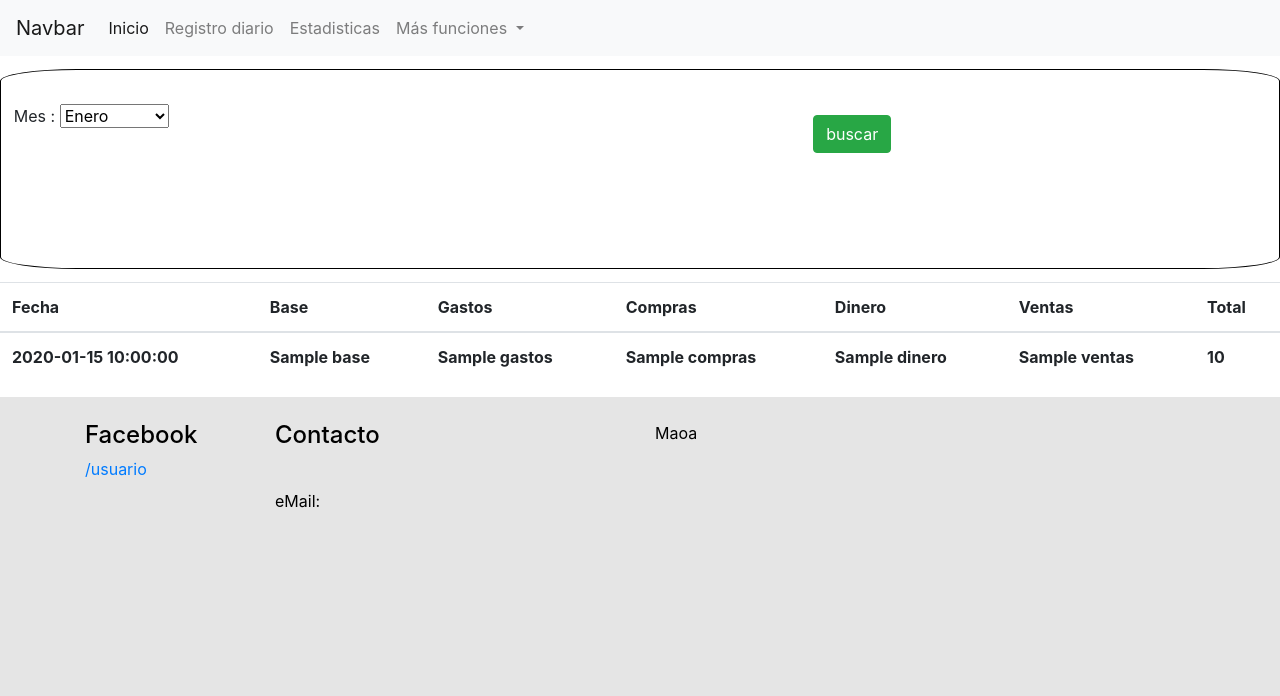
After one commit to Juancho20/ToolsCustom, a Flask app: template pagodiario/templates/estadisticas.html in a window 1280 px wide. The commit adds this page. Shown: the top 696 px of the page. Run offline with Flask 2, Linux system fonts and the light colour scheme; the template is opened without the code that fills it: values that come from a table or form of the project are taken from there, most other values are stand-ins (such as "Sample title", 1, 10 or a date in 2020); lists and menus that the app fills with data are empty; some libraries are stand-ins or nearby versions.

Commit message:
Add files via upload
Se agrego el campo para buscar por mes , pronto se adicionara las respectivas gráficas para poder visualizar de una mejor manera.

```diff
--- a/pagodiario/forms.py
+++ b/pagodiario/forms.py
@@ -1,5 +1,5 @@
 from wtforms import Form
-from wtforms import StringField
+from wtforms import StringField, SelectField
 from wtforms.fields.html5 import DateField
 
 class RegistroForm(Form):
@@ -11,3 +11,8 @@ class RegistroForm(Form):
 	dinero = StringField('Dinero')
 	ventas = StringField('Ventas')
 	total = StringField('Total')
+
+class BuscarForm(Form):
+	mes = SelectField('Mes', choices = [('01','Enero'),('02','Febrero'),('03','Marzo'),('04','Abril'),('05','Mayo'),('06','Junio'),('07','Julio'),('08','Agosto'),('09','Septiembre'),('10','Octubre'),('11','Noviembre'),('12','Diciembre')])
+	#dia = SelectField('Dia', choices = [('01'),('02')])
+	#m = SelectField('Mes', choices = [('enero', 'Enero'), ('febrero', 'Febrero'), ('marzo', 'Marzo'), ('abril','Abril'), ('mayo','Mayo'),('mayo','Mayo'),('mayo','Mayo'),('mayo','Mayo'),('septiembre','Septiembre'),('octubre','Octubre'),('noviembre','Noviembre'),('diciembre','Diciembre')])
--- a/pagodiario/run.py
+++ b/pagodiario/run.py
@@ -51,14 +51,28 @@ def registro():
 		registroform.total.data = ""
 		conexion.close()
 
-		conexion_listar = sqlite3.connect('C:/Users/'+username+'/Desktop/pagodiario/data/registro_diario.db')
-		conexion_listar.row_factory = sqlite3.Row
+	conexion_listar = sqlite3.connect('C:/Users/'+username+'/Desktop/pagodiario/data/registro_diario.db')
+	conexion_listar.row_factory = sqlite3.Row
 
-		cursor_listar = conexion_listar.cursor()
-		cursor_listar.execute("SELECT fecha,base,gastos,compras,dinero,ventas,total FROM Registro")
-		rows = cursor_listar.fetchall();
-		#conexion_listar.close()
+	cursor_listar = conexion_listar.cursor()
+	cursor_listar.execute("SELECT fecha,base,gastos,compras,dinero,ventas,total FROM Registro")
+	rows = cursor_listar.fetchall();
+	#conexion_listar.close()
 	return render_template('registro_diario.html', form = registroform, rows = rows)
+
+@app.route('/estadisticas', methods=["GET", "POST"])
+def estadisticas():
+	#meses = ['01':'Enero','02':'Febrero','03':'Marzo','04':'Abril','05':'Mayo','06':'Junio',
+	#		'07':'Julio','08':'Agosto','09':'Septiembre','10':'Octubre','11':'Noviembre','12':'Diciembre']
+	buscarform = forms.BuscarForm(request.form)
+	if request.method == 'POST':
+		buscarform.mes.data
+	conexion_listar = sqlite3.connect('C:/Users/'+username+'/Desktop/pagodiario/data/registro_diario.db')
+	conexion_listar.row_factory = sqlite3.Row
+	cursor_listar = conexion_listar.cursor()
+	cursor_listar.execute("SELECT * FROM Registro WHERE fecha LIKE '%"+buscarform.mes.data+"%'")
+	row = cursor_listar.fetchall();
+	return render_template('estadisticas.html', form = buscarform, row = row)
 
 
 if __name__ == '__main__':
@@ -110,3 +124,8 @@ def sumar():
 #ganancia = registroform.base.data + registroform.ventas.data
 #gasto = registroform.gastos.data + registroform.compras.data
 #gasto1 = gasto - registroform.dinero.data
+
+
+
+#Tengo que unir lo que hice en estadisticas junto con registro_diario ya que encontre la forma de adicionar
+#el pequeño buscador
--- a/pagodiario/static/css/style.css
+++ b/pagodiario/static/css/style.css
@@ -3,13 +3,16 @@ body{
 	margin: 0;
 }
 form{
-	/*border: 1px solid orange;*/
+	border: 1px solid orange;
 	margin: 1% auto;
 	padding: 1%;
 	border-radius: 6% 6% 6% 6%;
 	background: rgba(255,255,255,0.2);
 	width: 100%;
-
+	height: 200px;
+}
+.buscar{
+	border: 1px solid black;
 }
 button{
 	margin-left: 40em;
--- a/pagodiario/templates/_macro.html
+++ b/pagodiario/templates/_macro.html
@@ -2,3 +2,4 @@
 	<td> {{ field.label }} </td>
 	<dd> {{ field(**kwargs)|safe }} </dd>
 {%endmacro%}
+<!--(**kwargs)-->
--- a/pagodiario/templates/base.html
+++ b/pagodiario/templates/base.html
@@ -21,6 +21,9 @@
       </li>
       <li class="nav-item">
         <a class="nav-link" href="{{ url_for('registro') }}">Registro diario</a>
+      </li>
+      <li class="nav-item">
+        <a class="nav-link" href="{{ url_for('estadisticas') }}">Estadisticas</a>
       </li>
       <li class="nav-item dropdown">
         <a class="nav-link dropdown-toggle" href="#" id="navbarDropdown" role="button" data-toggle="dropdown" aria-haspopup="true" aria-expanded="false">
--- /dev/null
+++ b/pagodiario/templates/estadisticas.html
@@ -0,0 +1,40 @@
+{% extends 'base.html'%}
+
+{%block title%} Estadisticas {%endblock%}
+
+{%block header%}
+{%from "_macro.html" import render_field%}
+<div id="content-formulario">
+	<form class="buscar" method="POST">
+
+	{{ form.mes.label }} : {{ form.mes(**{"onchange":"this.form.submit()"})|safe }}
+	<button type="submit" class="btn btn-success">buscar</button>
+</form>
+</div>
+<table class="table">
+	<thead>
+		<tr>
+			<th>Fecha</th>
+			<th>Base</th>
+			<th>Gastos</th>
+			<th>Compras</th>
+			<th>Dinero</th>
+			<th>Ventas</th>
+			<th>Total</th>
+		</tr>
+	</thead>
+	{% for r in row %}
+	<tbody>
+		<tr>
+			<th>{{ r["fecha"]}}</th>
+			<th>{{ r["base"] }}</th>
+			<th>{{ r["gastos"] }}</th>
+			<th>{{ r["compras"] }}</th>
+			<th>{{ r["dinero"] }}</th>
+			<th>{{ r["ventas"] }}</th>
+			<th>{{ r["total"] }}</th>
+		</tr>
+	</tbody>
+	{% endfor %}
+</table>
+{%endblock%}
```
Also changed, not shown: pagodiario/data/registro_diario.db.
